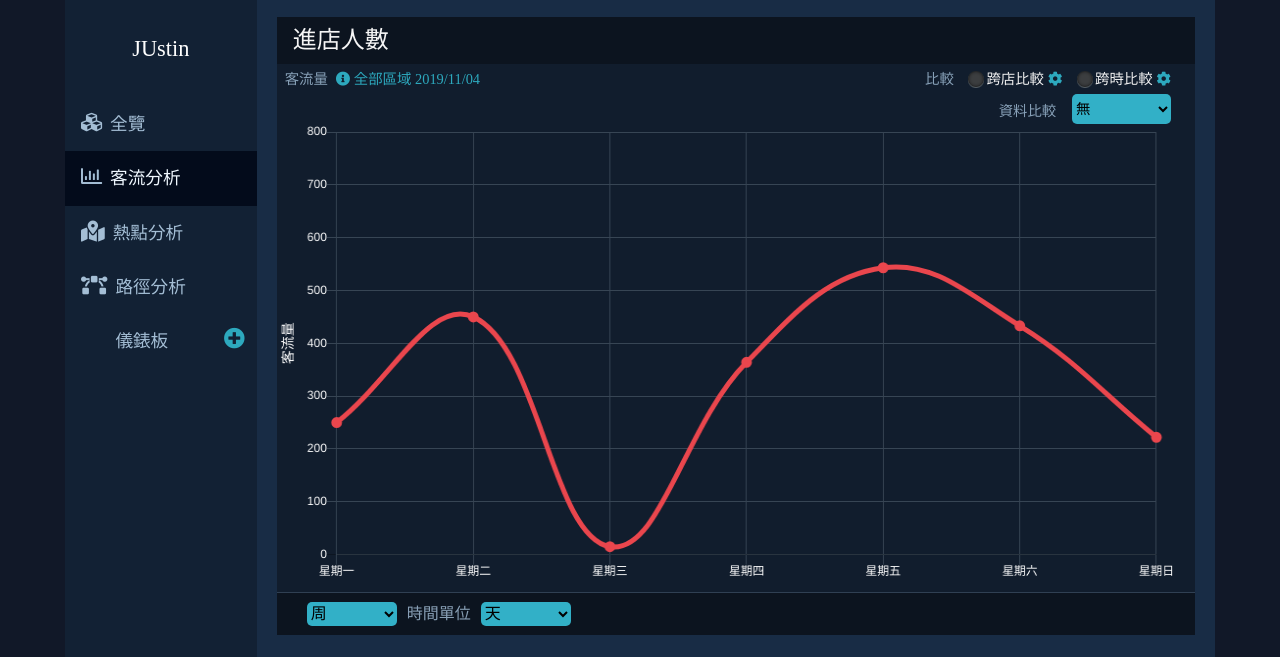
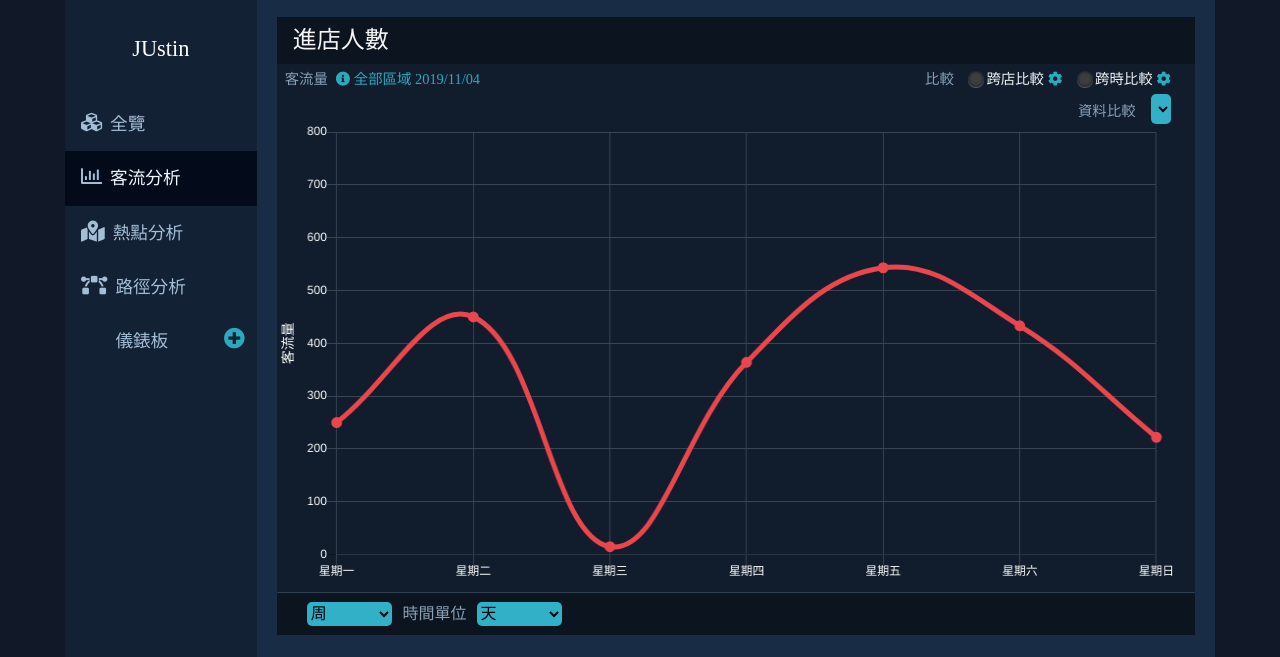
Before and after one commit to hjkl451203/ushop, a plain HTML site: page index.html in a window 1280 px wide. Shown: the part 74-731 px from the top of the page. Drawn offline with nearby package versions, Linux system fonts and the light colour scheme.

Commit message:
Add files via upload

```diff
--- a/css/template.css
+++ b/css/template.css
@@ -71,6 +71,7 @@ body, html {
 }
 .col-left .left-group-btn a{
 text-decoration:none;
+
 }
 
     .col-left .left-group-btn li {
@@ -343,7 +344,7 @@ input[type="radio"] {
     border-top: solid 1px #304053;
 }
     .row-content select {
-        min-width: 90px;
+        width: 10%;
         border-radius: 5px;
         background: #32B0C7;
         border:0;
```
